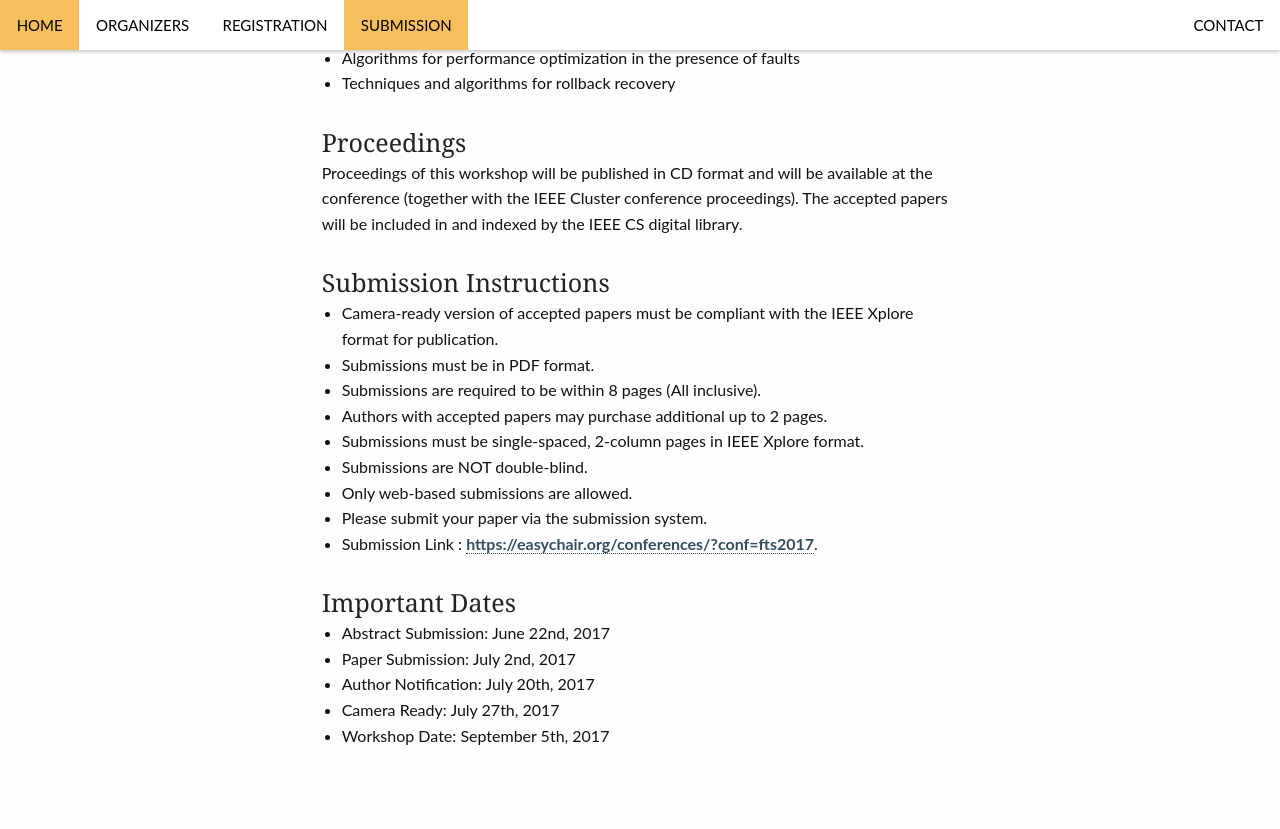
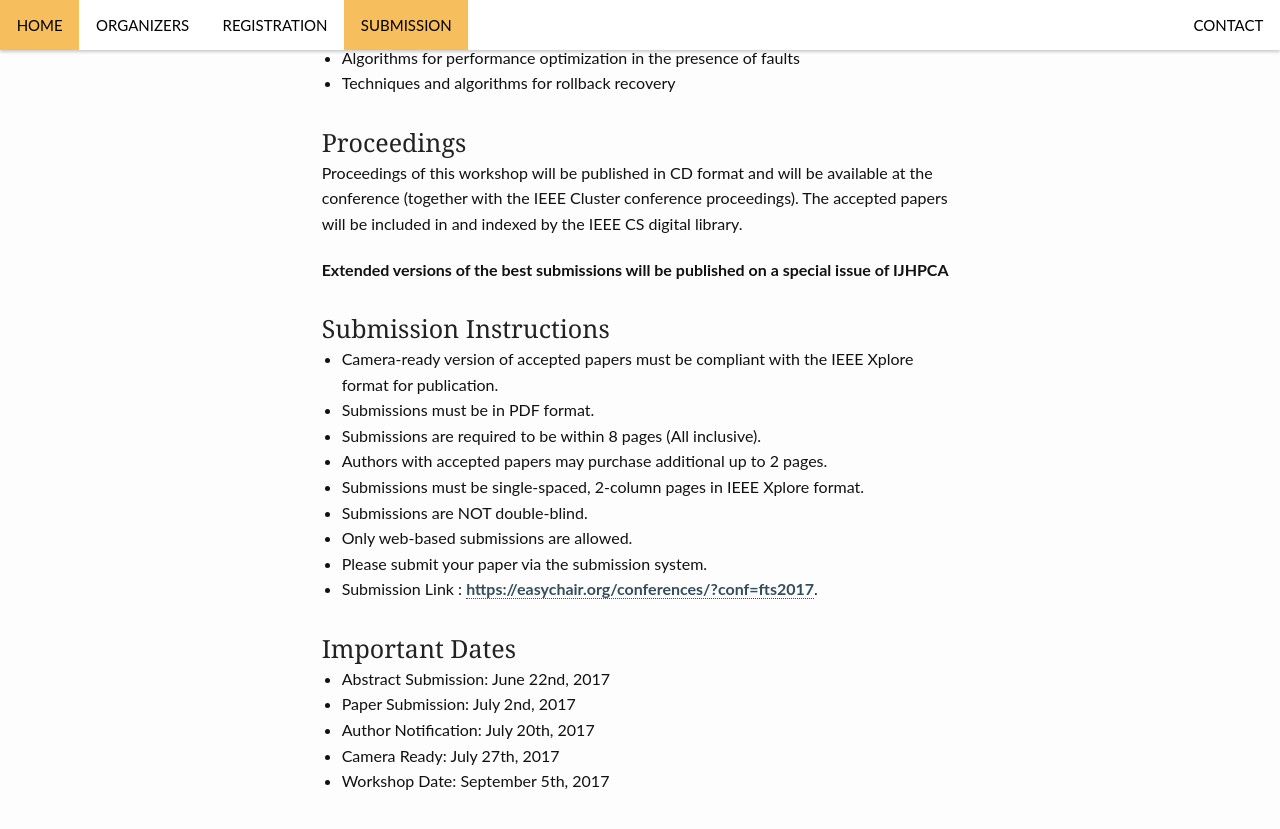
Before and after one commit to fts-workshop/fts17.github.io, a Jekyll site: the page built from submission.md, in a window 1280 px wide and 900 px high, scrolled down 957 px. Shown: the top 829 px of the window. Built offline with Jekyll 4.4.1, drawn with Linux system fonts in a browser that asks for light colours.

Commit message:
extenden version info added

```diff
--- a/submission.md
+++ b/submission.md
@@ -30,6 +30,8 @@ The focus areas for this workshop include, but are not limited to:
 <h3>Proceedings</h3>
 Proceedings of this workshop will be published in CD format and will be available at the conference (together with the IEEE Cluster conference proceedings). The accepted papers will be included in and indexed by the IEEE CS digital library.
 
+**Extended versions of the best submissions will be published on a special issue of IJHPCA**
+
 <h3>Submission Instructions</h3>
 * Camera-ready version of accepted papers must be compliant with the IEEE Xplore format for publication.
 * Submissions must be in PDF format.
```
